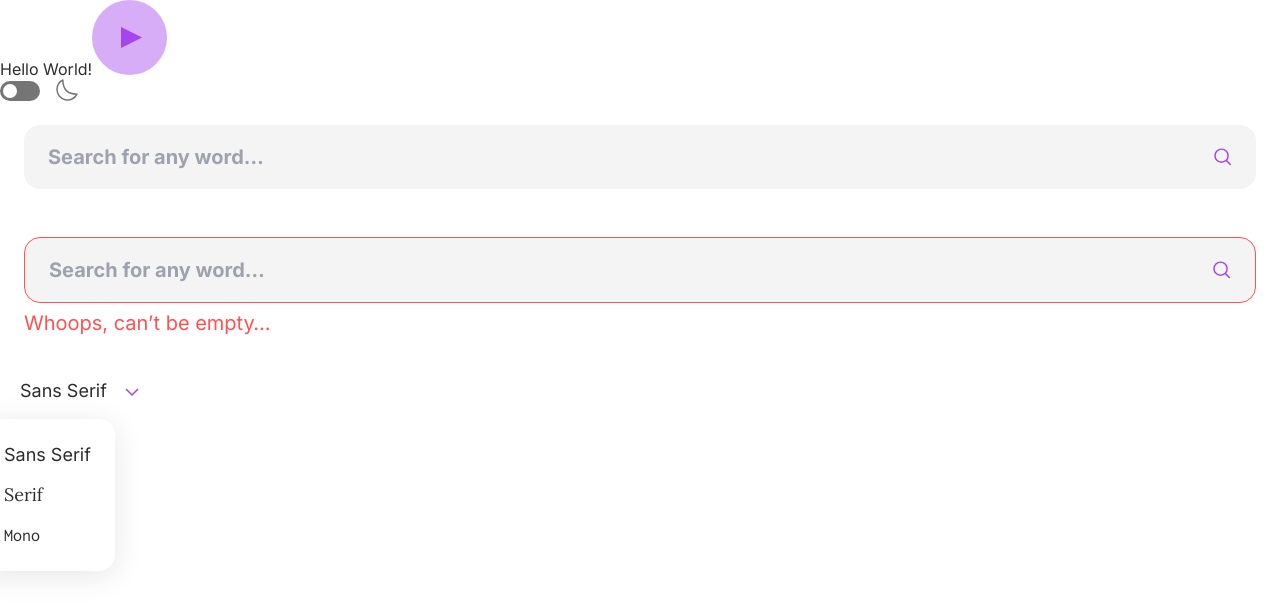
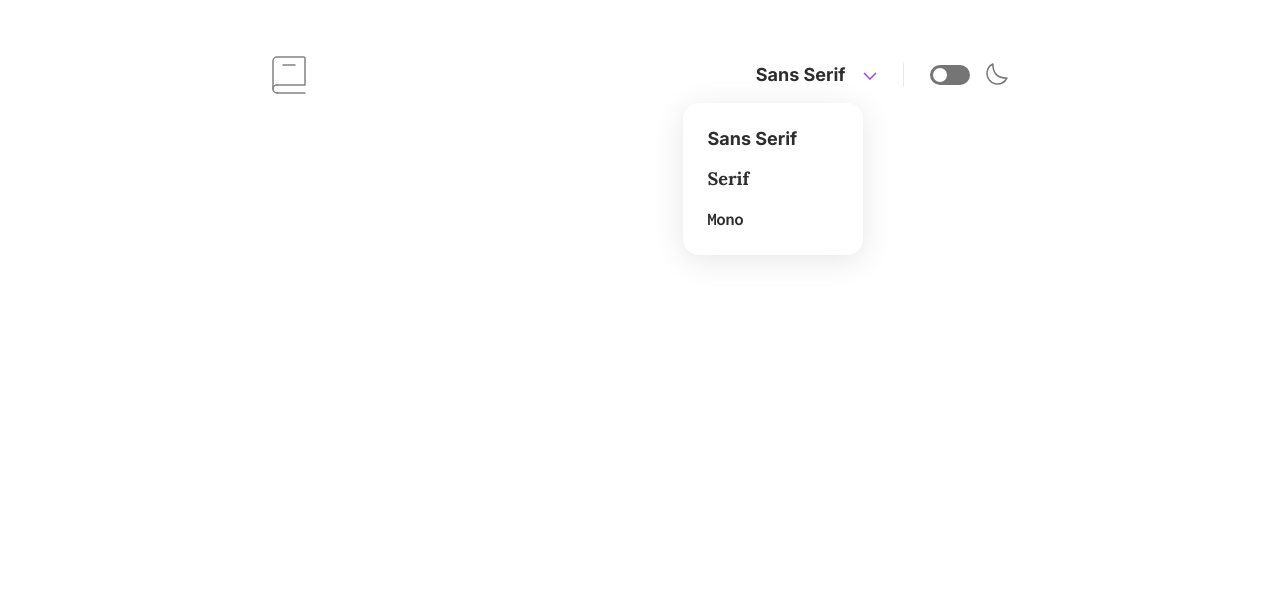
Before and after one commit to mehdi-zibout/FEM-Dictionary-web-app, a React (Vite) app: page / in a window 1280 px wide. Both pictures are taken after a click on the button "Sans Serif". Shown: the top 614 px of the page. Built offline with nearby package versions, Linux system fonts and the light colour scheme.

Commit message:
Add Navbar

```diff
--- a/src/App.tsx
+++ b/src/App.tsx
@@ -1,5 +1,6 @@
 import { useEffect, useState } from "react";
 import DarkModeButton from "./components/DarkModeButton";
+import Navbar from "./components/Navbar";
 import PlayButton from "./components/PlayButton";
 import SearchInput from "./components/SearchInput";
 import SelectFont from "./components/SelectFont";
@@ -42,11 +43,13 @@ function App() {
   return (
     <main
       className={
-        "transition-colors duration-500 bg-white dark:bg-black min-h-screen text-black-200 dark:text-white " +
+        "transition-colors    py-14 tablet:px-10 px-6  duration-500 bg-white dark:bg-black min-h-screen text-black-200 dark:text-white " +
         font
       }
     >
-      Hello World!
+      <div className="desktop:w-[46.06rem] mx-auto w-full">
+        <Navbar font={font} setFont={setFont} />
+        {/* Hello World!
         <PlayButton />
         <DarkModeButton />
         <div className="p-6">
@@ -57,6 +60,7 @@ function App() {
         </div>
         <div className="p-5">
           <SelectFont font={font} setFont={setFont} />
+        </div> */}
       </div>
     </main>
   );
--- /dev/null
+++ b/src/components/Navbar.tsx
@@ -0,0 +1,23 @@
+import type { Dispatch, SetStateAction } from "react";
+import DarkModeButton from "./DarkModeButton";
+import { Logo } from "./Icons";
+import SelectFont from "./SelectFont";
+
+function Navbar({ font, setFont }: NavbarProps) {
+  return (
+    <div className="flex justify-between items-center">
+      <Logo />
+      <div className="flex items-center">
+        <SelectFont font={font} setFont={setFont} />
+        <DarkModeButton />
+      </div>
+    </div>
+  );
+}
+
+type NavbarProps = {
+  font: "font-sans" | "font-serif" | "font-mono";
+  setFont: Dispatch<SetStateAction<"font-sans" | "font-serif" | "font-mono">>;
+};
+
+export default Navbar;
--- a/src/components/SelectFont.tsx
+++ b/src/components/SelectFont.tsx
@@ -1,17 +1,27 @@
-import { useState } from "react";
+import { useEffect, useState } from "react";
 import type { SetStateAction, Dispatch } from "react";
 import { IconArrowDown } from "./Icons";
 
 function SelectFont({ font, setFont }: SelectFontProps) {
   const [showDropdown, setShowDropdown] = useState(false);
+  useEffect(() => {
+    if (showDropdown) {
+      window.addEventListener("click", () => {
+        setShowDropdown(false);
+      });
+    }
+  }, [showDropdown]);
   return (
-    <div className="relative">
+    <div
+      onClick={(e) => e.stopPropagation()}
+      className="relative border-r  mr-[1.625rem] w-fit pr-[1.625rem] font-bold   border-white-200"
+    >
       <button
         onClick={() => setShowDropdown(!showDropdown)}
         className="flex justify-center items-center"
         aria-label="change font"
       >
-        <h5 className="mr-[1.125rem] text-bodym">
+        <h5 className="text-right  mr-[1.125rem] text-bodym">
           {font === "font-mono"
             ? "Mono"
             : font === "font-sans"
@@ -21,7 +31,7 @@ function SelectFont({ font, setFont }: SelectFontProps) {
         <IconArrowDown className="mt-0.5" />
       </button>
       {showDropdown && (
-        <ul className="absolute top-10 -left-10 p-6 rounded-2xl text-bodym  dark:bg-black-100 bg-white shadow-[0px_5px_30px_rgba(0,0,0,0.1)] dark:shadow-[0px_5px_30px_rgb(164,69,237)] w-fit">
+        <ul className="absolute top-10 right-10 p-6 rounded-2xl text-bodym  dark:bg-black-100 bg-white shadow-[0px_5px_30px_rgba(0,0,0,0.1)] dark:shadow-[0px_5px_30px_rgb(164,69,237)] w-[11.25rem]">
           <li className="font-sans hover:text-purple">
             <button onClick={() => handleChangeFont("font-sans")}>
               Sans Serif
@@ -42,6 +52,7 @@ function SelectFont({ font, setFont }: SelectFontProps) {
   function handleChangeFont(font: "font-sans" | "font-serif" | "font-mono") {
     localStorage.setItem("font", font);
     setFont(font);
+    setShowDropdown(false);
   }
 }
 
--- a/tailwind.config.cjs
+++ b/tailwind.config.cjs
@@ -3,6 +3,10 @@ module.exports = {
   darkMode: "class",
   content: ["./index.html", "./src/**/*.{js,ts,jsx,tsx}"],
   theme: {
+    screens: {
+      tablet: "600px",
+      desktop: "1000px",
+    },
     colors: {
       purple: "#A445ED",
       red: "#FF5252",
```
Lines whose indentation alone changed are shown as unchanged.
